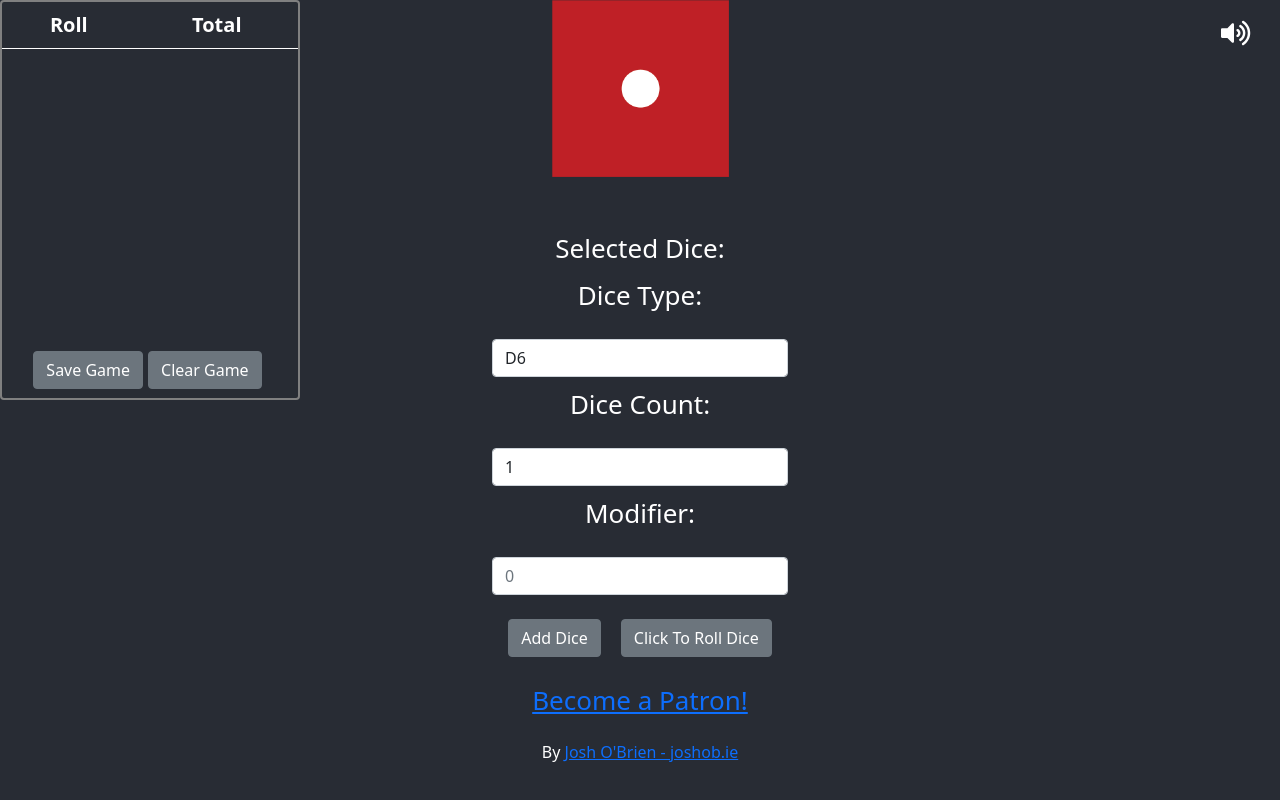
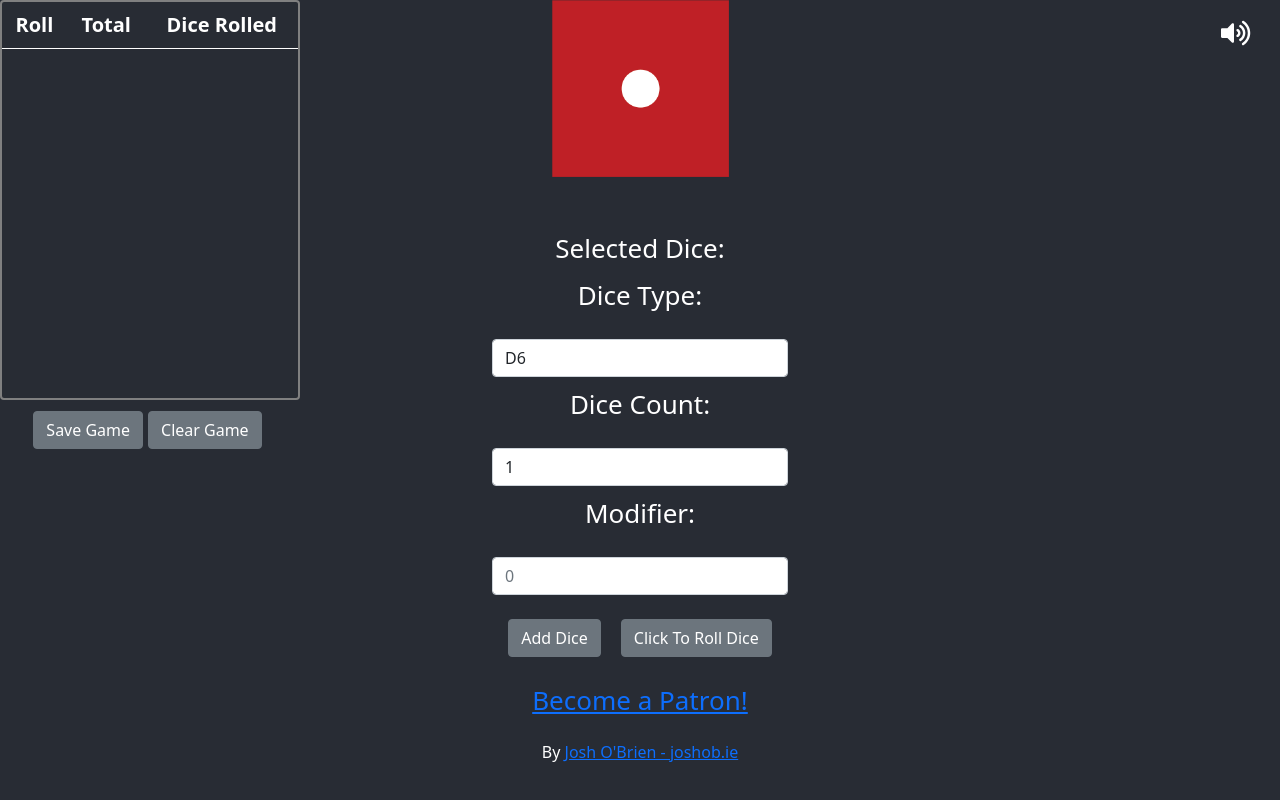
Before and after one commit to jobrien874/DiceGame, a React (Create React App) app: page / in a window 1280 px wide. Built offline with nearby package versions, Linux system fonts and the light colour scheme.

Commit message:
Dice edits

```diff
--- a/src/App.css
+++ b/src/App.css
@@ -38,6 +38,9 @@
   left: 0;
   width: 300px;
   height: 400px;
+}
+
+.ResultsContainer-container {
   overflow-x: scroll;
 }
 
@@ -52,7 +55,7 @@
 
 .ResultsContainer-footer {
   position: absolute;
-  bottom: 0;
+  bottom: -60px;
   height: 50px;
   width: 100%;
 }
@@ -99,13 +102,13 @@
   margin-bottom: 20px;
 }
 
-.ResultsContainer > table > thead > tr > th {
+.ResultsContainer-container > table > thead > tr > th {
   color: white;
   font-size: 20px;
 }
 
-.ResultsContainer > table > tbody > tr > td,
-.ResultsContainer > table > tbody > tr > th {
+.ResultsContainer-container > table > tbody > tr > td,
+.ResultsContainer-container > table > tbody > tr > th {
   font-size: 20px;
   color: white;
 }
--- a/src/components/dice/DiceResults.jsx
+++ b/src/components/dice/DiceResults.jsx
@@ -3,30 +3,34 @@ import React from "react";
 // all data via props no helper methods and such so this should be a stateless functional component - function that returns a react element - need props as a parametter
 
 //stateless functional component pass count of dice and number on dice
-const DiceResults = ({logPastResults, saveGame, clearGame}) => {
+const DiceResults = ({logPastResults,logPastDice, saveGame, clearGame}) => {
   let results = []
   for (var i = 0; i < logPastResults.length; i++) {
       results.push(
       <tr key={i}>
       <th scope="row" className="">{i + 1}</th>
       <td className="ResultsContainer-item">{logPastResults[i]}</td>
+      <td className="ResultsContainer-item">{logPastDice[i]}</td>
       </tr>
       );
   }
   return (
     <React.Fragment>
     <div className="ResultsContainer">
+    <div className="ResultsContainer-container">
     <table className="table">
       <thead>
       <tr>
         <th scope="col">Roll</th>
         <th scope="col">Total</th>
+        <th scope="col">Dice Rolled</th>
       </tr>
       </thead>
       <tbody className="ResultsContainer-items">
         {results}
       </tbody>
     </table>
+    </div>
     <div className="ResultsContainer-footer">
     <button className="btn btn-secondary" onClick={saveGame}>Save Game</button>
     <button className="btn btn-secondary" onClick={clearGame}>Clear Game</button>
```
Also changed, not shown: 1 other file (tests, documents, lock files or other folders).
